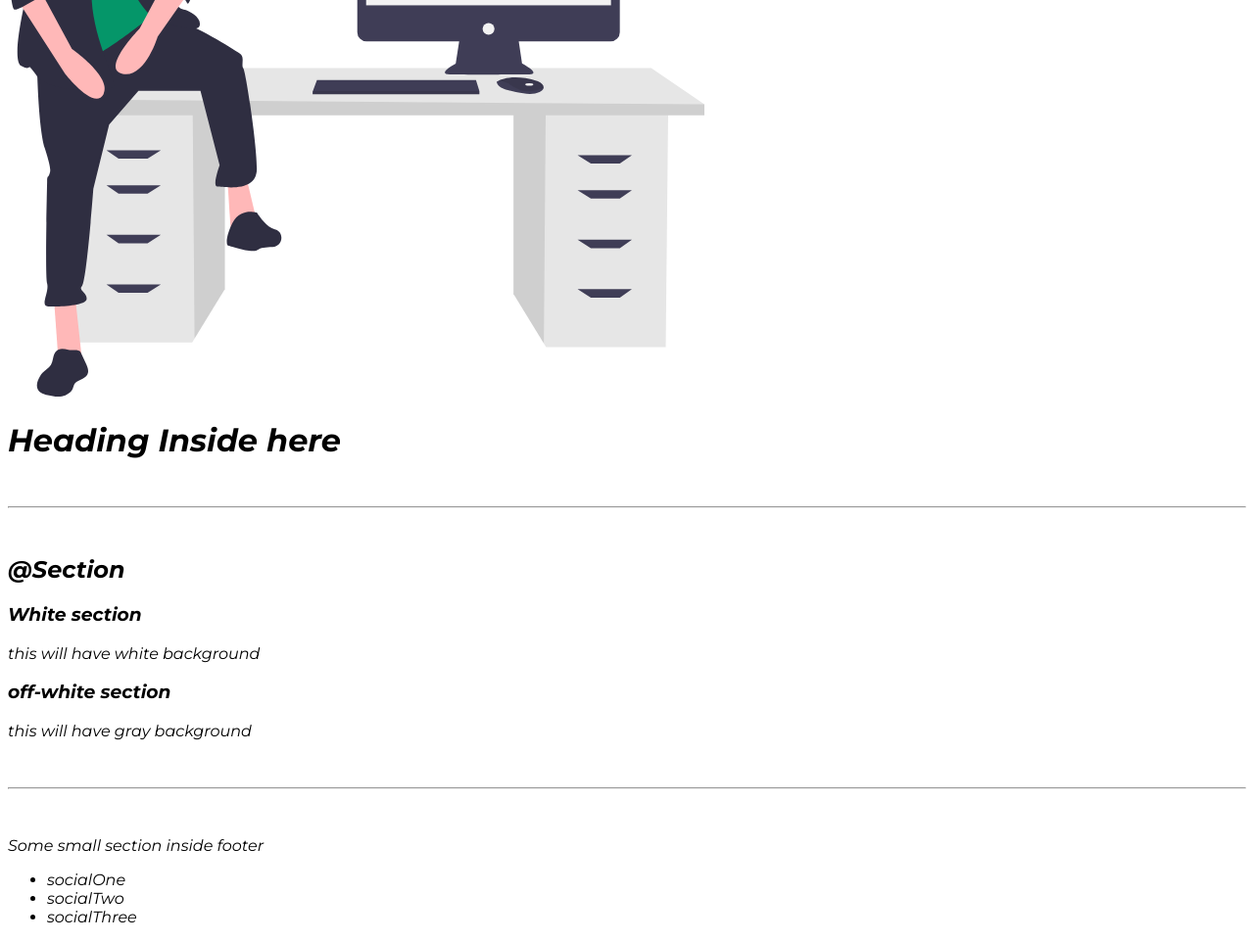
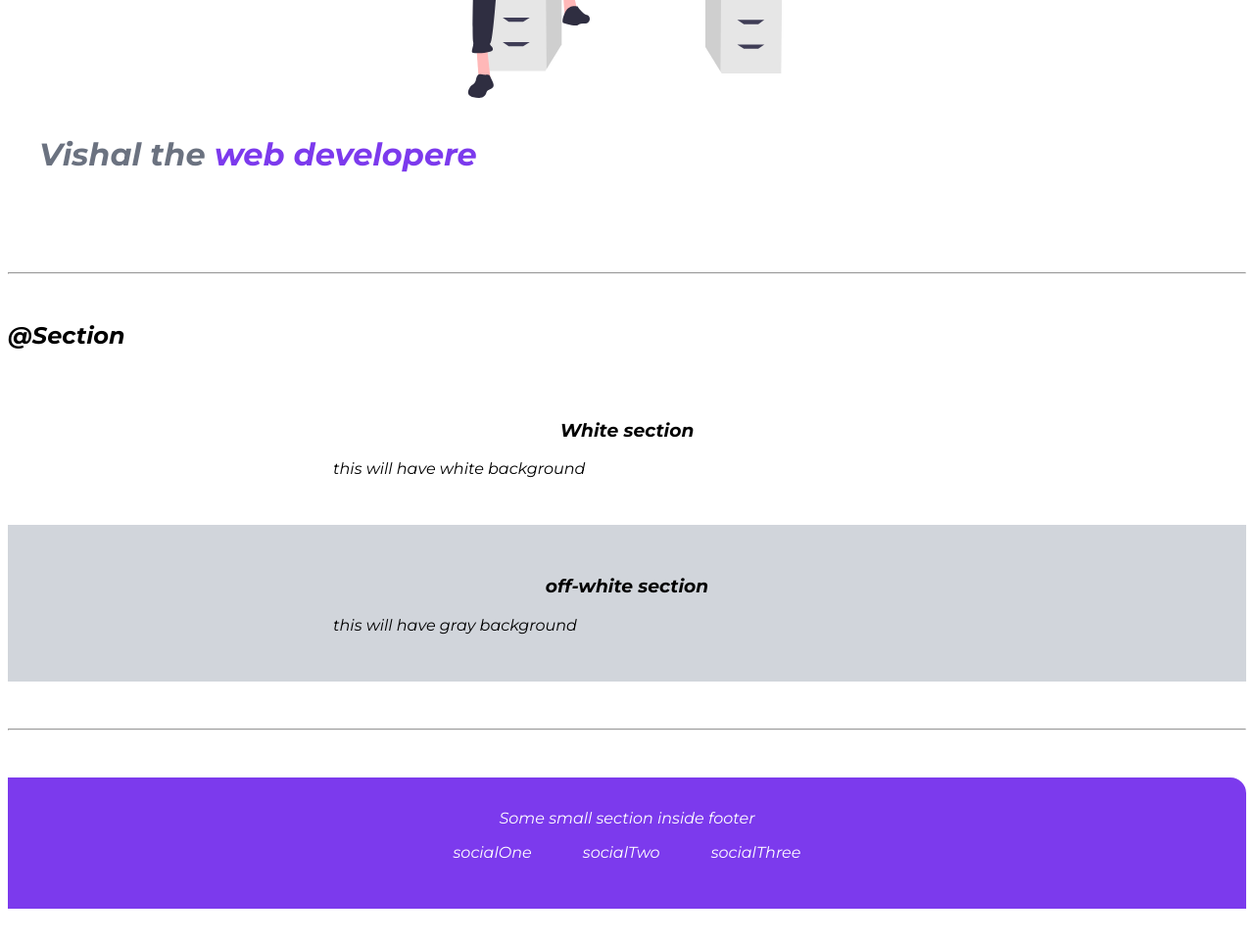
Before and after one commit to vishalsinghrawat29/component-library, a plain HTML site: page index.html in a window 1280 px wide. Shown: the part 2060-3022 px from the top of the page at 98% size. After the commit the page ends 2996 px from the top, so only its background shows below. Drawn offline with Linux system fonts and the light colour scheme.

Commit message:
Component libraray finish

```diff
--- a/index.html
+++ b/index.html
@@ -28,7 +28,8 @@
     <h3>fluid Container</h3>
     <div class="container-fluid">This is fluid container and it will go till the end of the page</div>
     <h3>center Container</h3>
-    <div class="container container-center">This is centered container and it will go till specified width of the page</div>
+    <div class="container container-center">This is centered container and it will go till specified width of the page
+    </div>
 
     <hr>
 
@@ -73,13 +74,13 @@
         <div class="nav-brand ">iambrand</div>
         <ul class="non-bullet nav-pills">
             <li class="list-inline">
-                <a class="link link-active" href="/" >Home</a>
+                <a class="link link-active" href="/">Home</a>
             </li>
             <li class="list-inline">
-                <a class="link" href="/" >Product</a>
+                <a class="link" href="/">Product</a>
             </li>
             <li class="list-inline">
-                <a class="link" href="/" >Blog</a>
+                <a class="link" href="/">Blog</a>
             </li>
         </ul>
     </nav>
@@ -88,10 +89,10 @@
 
     <h2>@Header</h2>
 
-    <header>
-        <img src="images/hero.svg" alt="">
+    <header class="hero">
+        <img class="hero-img" src="images/hero.svg" alt="">
 
-        <h1>Heading Inside here</h1>
+        <h1 class="hero-heading">Vishal the <span class="heading-inverted"> web developere </span> </h1>
 
     </header>
 
@@ -99,25 +100,34 @@
 
     <h2>@Section</h2>
 
-    <section>
-        <h3>White section</h3>
+    <section class="section">
+        <div class="container container-center">
+            <h3>White section</h3>
         <p>this will have white background</p>
+        </div>
+
     </section>
 
-    <section>
-        <h3>off-white section</h3>
-        <p>this will have gray background</p>
+    <section class="section ow">
+        <div class="container container-center">
+            <h3>off-white section</h3>
+            <p>this will have gray background</p>
+        </div>
+
     </section>
 
 
     <hr>
 
-    <footer>
-        <div>Some small section inside footer</div>
-        <ul>
-            <li>socialOne</li>
-            <li>socialTwo</li>
-            <li>socialThree</li>
+    <footer class="footer">
+        <div class="footer-header">Some small section inside footer</div>
+        <ul class="social-links non-bullet">
+            <li class="list-inline"> <a class="link" href="http://"> socialOne
+            </a> </li>
+            <li class="list-inline"> <a class="link" href="http://"> socialTwo
+            </a> </li>
+            <li class="list-inline"> <a class="link" href="http://"> socialThree
+            </a> </li>
         </ul>
     </footer>
 
--- a/style.css
+++ b/style.css
@@ -1,39 +1,45 @@
 @import url('https://fonts.googleapis.com/css2?family=Montserrat:ital,wght@1,400;1,700&display=swap');
 
 
-:root{
-    --primary-color:#7C3AED;
+:root {
+    --primary-color: #7C3AED;
+    --dark-gray: #6B7280;
+    --off-white:
+    #D1D5DB;
 }
-body{
+
+body {
     font-family: 'Montserrat', sans-serif;
 }
 
 /* container */
-.container{
+.container {
     padding-left: 1rem;
     padding-right: 1rem;
 }
 
-.container-center{
+.container-center {
     max-width: 600px;
     margin: auto;
 }
 
 
-hr{
+hr {
     margin: 3rem 0rem;
 }
-.link{
+
+.link {
     text-decoration: none;
     padding: 0.5rem 1rem;
 }
-.primary-link{
+
+.primary-link {
     background-color: var(--primary-color);
     border-radius: 0.5rem;
     color: white;
 }
 
-.secondary-link{
+.secondary-link {
     color: var(--primary-color);
     border-radius: 0.5rem;
     border: 1px solid var(--primary-color);
@@ -41,35 +47,90 @@ hr{
 
 /* look into BEM naming convection for CSS */
 
-.non-bullet{
+.non-bullet {
     list-style: none;
 }
 
-.list-inline{
+.list-inline {
     display: inline;
-    padding:0rem 0.5rem;
+    padding: 0rem 0.5rem;
 }
 
 /* navigination */
 
 
-.navigation{
-    background-color:var(--primary-color);
-    color : white;
+.navigation {
+    background-color: var(--primary-color);
+    color: white;
     padding: 1rem;
     border-bottom-left-radius: 1rem;
 }
 
-.navigation .nav-brand{
+.navigation .nav-brand {
     font-weight: bold;
     font-size: 1.1rem;
 }
-.navigation .nav-pills{
+
+.navigation .nav-pills {
     text-align: right;
 }
-.navigation .link{
+
+.navigation .link {
     color: white;
 }
-.navigation .link-active{
+
+.navigation .link-active {
     font-weight: bold;
 }
+
+/* header */
+
+
+.hero {
+    padding: 2rem;
+}
+
+.hero .hero-img {
+    max-width: 354px;
+    display: block;
+    margin: auto;
+}
+
+.hero .hero-heading {
+    padding-top: 1rem;
+    color: var(--dark-gray);
+}
+
+.hero .hero-heading .heading-inverted {
+    color: var(--primary-color);
+}
+
+
+/* section */
+
+.section{
+    padding: 2rem;
+}
+.section h3 {
+    text-align: center;
+}
+
+.ow{
+    background-color: var(--off-white);
+}
+
+.footer{
+    background-color: var(--primary-color);
+    padding: 2rem;
+    text-align: center;
+    color: white;
+    border-top-right-radius: 1rem;
+}
+
+.footer .link{
+    color:white;
+}
+
+.footer ul{
+    padding-inline: 0px;
+}
```
